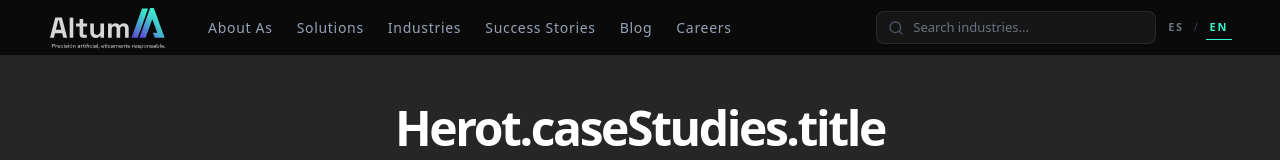
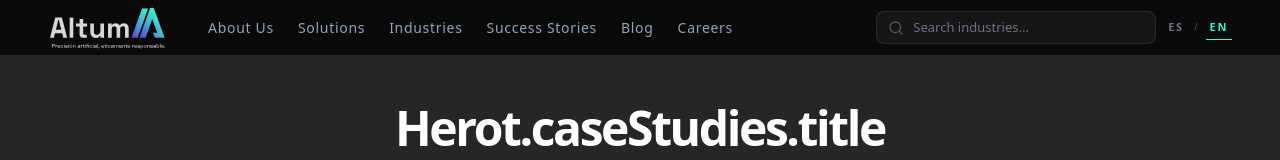
Before and after one commit to devaltumco/Altum.co, a Next.js app: page /en/success-stories in a window 1280 px wide. Shown: the top 160 px of the page. Built offline with nearby package versions, Linux system fonts and the light colour scheme.

Commit message:
correciones finales sitemap robots

```diff
--- a/messages/en/layout.json
+++ b/messages/en/layout.json
@@ -47,7 +47,7 @@
   },
   "Index": {
     "boilerplateName": "Altum",
-    "aboutus": "About As",
+    "about-us": "About Us",
     "solutions": "Solutions",
     "industries": "Industries",
      "industries-altumia": "industries",
--- a/messages/es/layout.json
+++ b/messages/es/layout.json
@@ -47,7 +47,7 @@
   },
   "Index": {
     "boilerplateName": "Altum",
-    "aboutus": "Sobre Nosotros",
+    "about-us": "Sobre Nosotros",
     "solutions": "Soluciones",
     "industries": "Industrias",
     "succes": "Casos de Éxito",
--- a/src/components/CaseStudi/HeroSectionCase.tsx
+++ b/src/components/CaseStudi/HeroSectionCase.tsx
@@ -44,7 +44,7 @@ export default function CaseStudies() {
   return (
     <section
         className="py-24 bg-altum-bgsegundary relative overflow-hidden"
-        suppressHydrationWarning={true}
+
     >
       <div className="container mx-auto px-4 md:px-12 relative z-10">
 
@@ -122,7 +122,7 @@ export default function CaseStudies() {
 
         {/* --- Grid de Cards (2 en móvil, 3 en desktop) --- */}
         <div className="relative w-full max-w-[1400px] mx-auto">
-            <div className="grid grid-cols-2 lg:grid-cols-3 gap-4 md:gap-8">
+            <div className="grid grid-cols-1 lg:grid-cols-3 gap-4 md:gap-8">
                 {filteredCaseStudies.length > 0 ? (
                     filteredCaseStudies.map((study, index) => {
                         // ✅ LÓGICA DE RUTAS: Buscamos el slug traducido en el industries.ts original
--- a/src/components/Header/DesktopNav.tsx
+++ b/src/components/Header/DesktopNav.tsx
@@ -22,7 +22,7 @@ export default function DesktopNav({ sticky }: { sticky: boolean }) {
           href="/about-us"
           className={linkStyle}
         >
-          {t("aboutus")}
+          {t("about-us")}
         </Link>
 
         <Link
--- a/src/components/Header/MobileMenu.tsx
+++ b/src/components/Header/MobileMenu.tsx
@@ -59,7 +59,7 @@ export default function MobileMenu({ closeMenu }: MobileMenuProps) {
           <div className="flex items-center gap-2">
             {/* Contenedor del Logo */}
             <div className="w-[140px] h-[50px] relative">
-              {/* CORRECCIÓN: Se agrega "/" al inicio de la ruta del src */}
+          <Link className="" href="/">
               <Image
                 src="/logo_altum.svg"
                 alt="Altum IA Design Logo"
@@ -67,6 +67,8 @@ export default function MobileMenu({ closeMenu }: MobileMenuProps) {
                 priority
                 className="object-contain object-left"
               />
+                        </Link>
+
             </div>
           </div>
           <button onClick={closeMenu} className="text-white/70 hover:text-white">
@@ -76,7 +78,7 @@ export default function MobileMenu({ closeMenu }: MobileMenuProps) {
 
         <nav className="flex flex-col gap-1">
           {/* Mapeamos las llaves exactas que usas en DesktopNav: home, services, about, contact */}
-          {['aboutus', 'solutions', 'industries-altumia', 'succes', 'blog','careers'].map((key, index) => (
+          {['about-us', 'solutions', 'industries-altumia', 'succes', 'blog','careers'].map((key, index) => (
             <button
               key={`${key}-${index}`}
               onClick={() => handleNavigation(key === 'home' ? '/' : `/${key}`)}
--- a/src/lib/data/teamMembers.ts
+++ b/src/lib/data/teamMembers.ts
@@ -33,6 +33,6 @@ export const teamMembers = [
     id: "Alex",
     name: "Alexander Rivera",
     roleKey: "team.alexrivera.role",
-    image: "/images/team/alexander-rivera.jpg"
+    image: "/images/team/alexrivero.jpg"
   }
 ];
```
Also changed, not shown: public/images/team/alexrivero.jpg (added).
